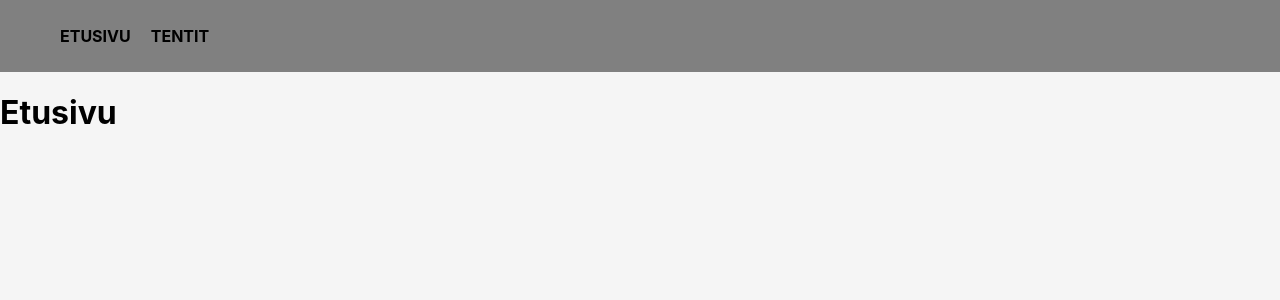
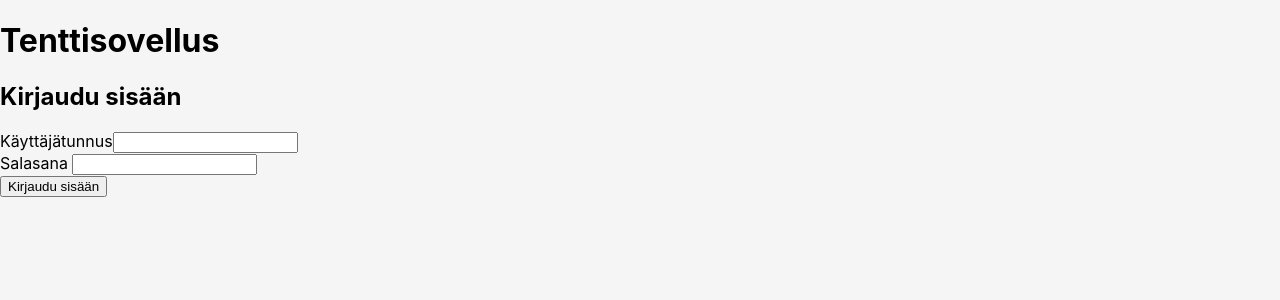
Before and after one commit to ansofik/tenttisovellus, a React (Create React App) app: page / in a window 1280 px wide. Shown: the top 300 px of the page. Built offline with nearby package versions, Linux system fonts and the light colour scheme; no server answers.

Commit message:
add login

```diff
--- a/src/components/App.js
+++ b/src/components/App.js
@@ -1,4 +1,5 @@
 import './App.css';
+import Login from './Login';
 import Header from './Header';
 import Home from './Home';
 import Exams from './Exams';
@@ -72,14 +73,26 @@ function reducer(state, action) {
     case 'SELECT_EXAM':
       console.log('select exam');
       console.log(action.payload);
-      return { ...state, selectedExamId: action.payload, selectedExamSaved: false}
+      return { ...state, selectedExamId: action.payload, selectedExamSaved: false }
 
     case 'STORE_EXAM':
       console.log('store exam loaded from server');
       console.log(action.payload);
-      return { ...state,
-              exams: state.exams.map(exam => exam.id == action.payload.id ? action.payload : exam),
-              selectedExamSaved: true}
+      return {
+        ...state,
+        exams: state.exams.map(exam => exam.id == action.payload.id ? action.payload : exam),
+        selectedExamSaved: true
+      }
+
+    case 'USERNAME_CHANGED':
+      return { ...state, loginData: { ...state.loginData, username: action.payload } }
+
+    case 'PASSWORD_CHANGED':
+      return { ...state, loginData: { ...state.loginData, password: action.payload } }
+
+    case 'STORE_USER':
+      console.log(action.payload)
+      return {...state, user: action.payload, loginData: { username: '', password: '' }}
 
     case 'UPDATED_STORAGE':
       return { ...state, save: false };
@@ -89,9 +102,14 @@ function reducer(state, action) {
   }
 }
 
+
+
+
+
+
 const App = () => {
 
-  const [data, dispatch] = useReducer(reducer, { initialized: false, selectedExamId: null});
+  const [data, dispatch] = useReducer(reducer, { user: null, loginData: { username: '', password: '' }, initialized: false, selectedExamId: null });
 
   // get exam titles from the server
   useEffect(() => {
@@ -115,7 +133,7 @@ const App = () => {
         console.log(typeof data.selectedExamId)
         const response = await axios(`http://localhost:8080/exams/${data.selectedExamId}/`)
         console.log("response for get questions", response)
-        dispatch({ type: 'STORE_EXAM', payload: response.data})
+        dispatch({ type: 'STORE_EXAM', payload: response.data })
       } catch (err) {
         console.log("could not get exam questions and options", err)
       }
@@ -127,15 +145,19 @@ const App = () => {
 
   return (
     <Router>
-      <Header />
+      <Routes>
+        <Route path='/' element={<Login loginData={data.loginData} dispatch={dispatch} />} />
 
-      <Routes>
         <Route path='/exams' element={<div>
+          <Header />
           <Exams exams={data.exams} dispatch={dispatch} />
-          {console.log('exams', data.exams)}
           {data.selectedExamSaved === true && <Exam exam={data.exams.filter(exam => exam.id === data.selectedExamId)[0]} dispatch={dispatch} />}
         </div>} />
-        <Route path='/' element={<Home />} />
+        <Route path='/home' element={<div>
+          <Header />
+          <Home />
+        </div>
+        } />
       </Routes>
     </Router>
 
--- /dev/null
+++ b/src/components/Login.js
@@ -0,0 +1,50 @@
+import axios from "axios"
+
+const Login = ({ loginData, dispatch }) => {
+
+  const handleLogin = async (event) => {
+    event.preventDefault()
+    console.log('logging in', loginData.username, loginData.password)
+    try {
+      const response = await axios.post('http://localhost:8080/login',
+        { username: loginData.username, password: loginData.password })
+      console.log('response', response)
+      const user = response.data
+      dispatch({ type: 'STORE_USER', payload: user })
+    } catch (err) {
+      console.log(err);
+    }
+  }
+
+  return (
+    <div>
+      <h1>Tenttisovellus</h1>
+      <h2>Kirjaudu sisään</h2>
+      <form onSubmit={handleLogin}>
+        <div>
+          Käyttäjätunnus
+          <input type='text' value={loginData.username} onChange={
+            event => {
+              dispatch({
+                type: 'USERNAME_CHANGED',
+                payload: event.target.value
+              })
+            }} />
+        </div>
+        <div>
+          Salasana <input type='text' value={loginData.password} onChange={
+            event => {
+              dispatch({
+                type: 'PASSWORD_CHANGED',
+                payload: event.target.value
+              })
+            }} />
+        </div>
+        <button type='submit'>Kirjaudu sisään</button>
+      </form>
+    </div>
+
+  )
+}
+
+export default Login
```
Also changed, not shown: 2 other files (tests, documents, lock files or other folders).
